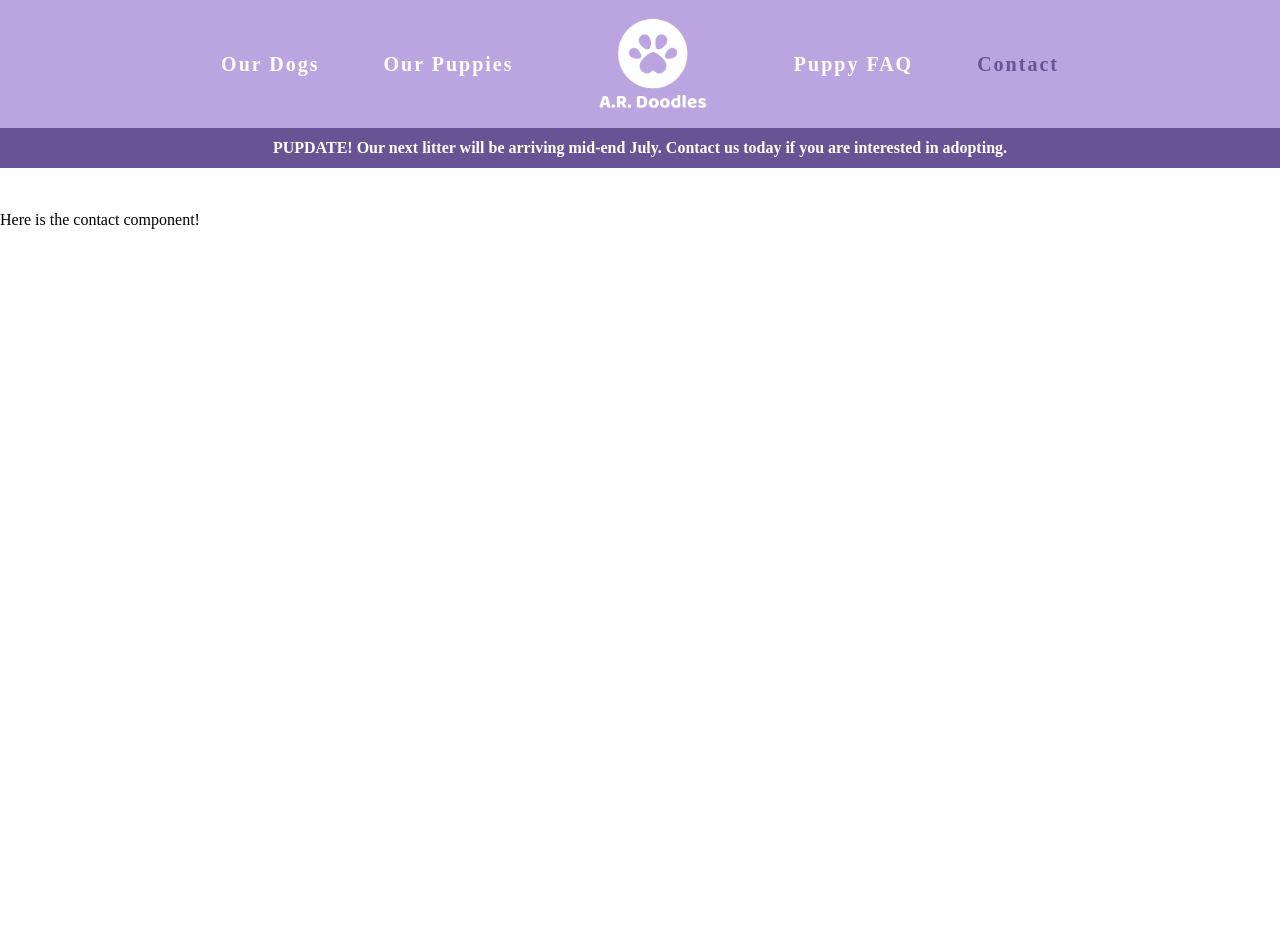
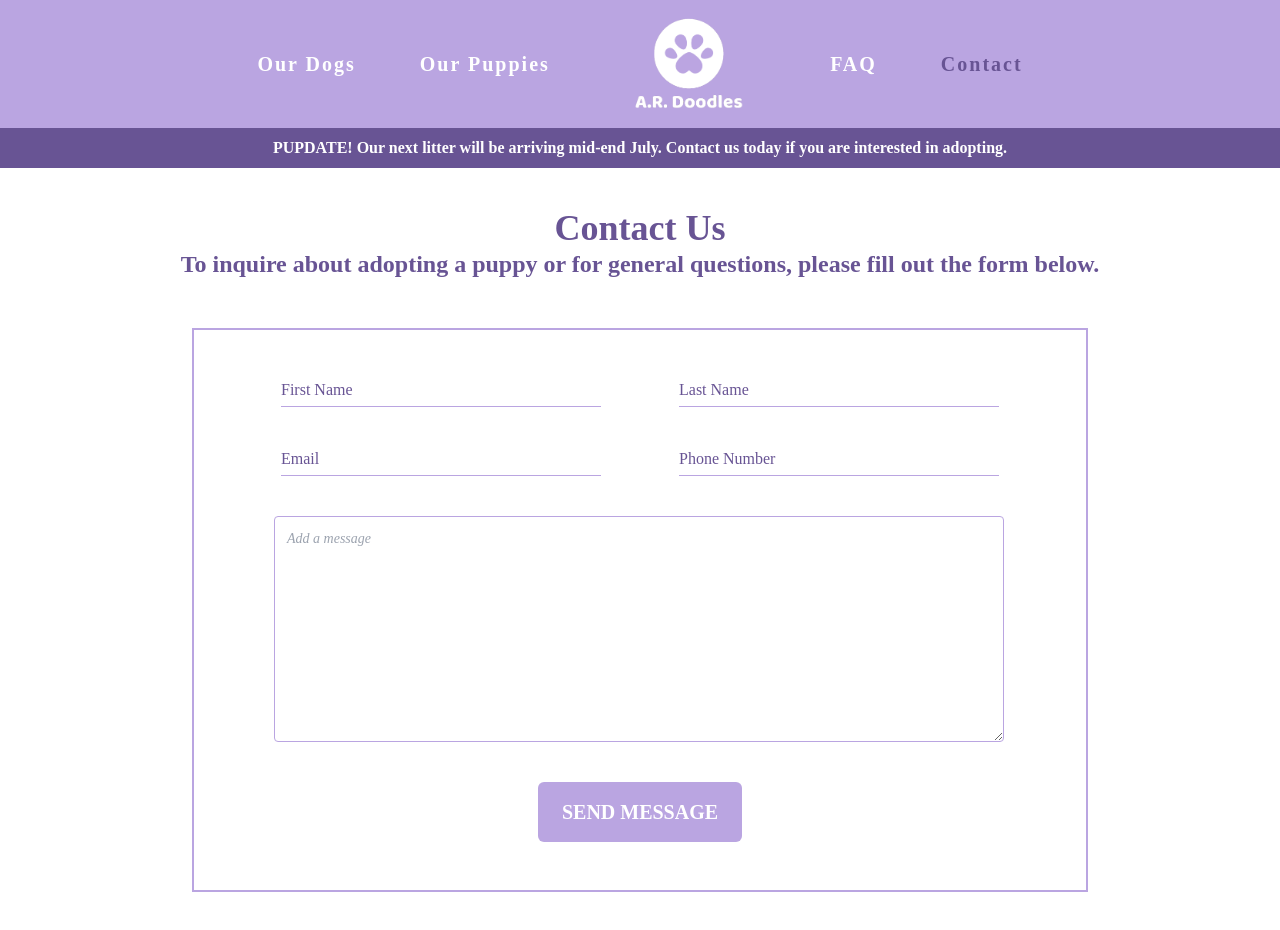
Before and after one commit to juliehockey30/AR-Doodles, a React (Create React App) app: page /contact in a window 1280 px wide. Shown: the top 930 px of the page. Before the commit the page ends 800 px from the top, so only its background shows below. Built offline with nearby package versions, Linux system fonts and the light colour scheme; a web font is replaced by a local one.

Commit message:
add contact form with email

```diff
--- a/package.json
+++ b/package.json
@@ -3,6 +3,7 @@
   "version": "0.1.0",
   "private": true,
   "dependencies": {
+    "@emailjs/browser": "^3.6.2",
     "@testing-library/jest-dom": "^5.16.4",
     "@testing-library/react": "^13.3.0",
     "@testing-library/user-event": "^13.5.0",
--- a/src/components/Contact.jsx
+++ b/src/components/Contact.jsx
@@ -1,5 +1,158 @@
+import emailjs from '@emailjs/browser'
+import { useEffect, useState } from 'react'
+
+const InputField = ({ label, name, setShowError, setter }) => {
+  const handleOnChange = (inputText) => {
+    setShowError(false)
+    setter(inputText)
+  }
+
+  return (
+    <div className="group relative w-80">
+      <input
+        className="peer w-full border-t-0 border-x-0 border-b border-b-lightPurple bg-transparent pt-0 pl-0 pb-1 text-base outline-none focus-within:border-darkPurple focus:ring-0"
+        name={name}
+        onChange={(e) => handleOnChange(e.currentTarget.value)}
+        required
+      />
+      <label
+        className="text-base absolute top-0 left-0 flex transform items-center text-darkPurple transition-all duration-300 group-focus-within:h-1/2 group-focus-within:-translate-y-full group-focus-within:pl-0 group-focus-within:text-xs peer-valid:-translate-y-full peer-valid:pl-0 peer-valid:text-xs"
+        htmlFor={name}
+      >
+        {label}
+      </label>
+    </div>
+  )
+}
+
 const Contact = () => {
-  return <div>Here is the contact component!</div>
+  const [showForm, setShowForm] = useState(true)
+  const [firstName, setFirstName] = useState('')
+  const [lastName, setLastName] = useState('')
+  const [email, setEmail] = useState('')
+  const [phoneNumber, setPhoneNumber] = useState('')
+  const [message, setMessage] = useState('')
+  const [formValid, setFormValid] = useState(false)
+  const [showError, setShowError] = useState(false)
+
+  useEffect(() => {
+    if (
+      firstName !== '' &&
+      lastName !== '' &&
+      email !== '' &&
+      phoneNumber !== '' &&
+      message !== ''
+    ) {
+      setFormValid(true)
+    } else {
+      setFormValid(false)
+    }
+  }, [firstName, lastName, email, phoneNumber, message])
+
+  const handleSetMessage = (message) => {
+    setShowError(false)
+    setMessage(message)
+  }
+
+  const sendMessage = () => {
+    if (!formValid) {
+      setShowError(true)
+      return
+    }
+
+    const templateParams = {
+      from_name: `${firstName} ${lastName}`,
+      from_email: email,
+      from_phone: phoneNumber,
+      message: message,
+    }
+
+    emailjs
+      .send(
+        'service_sjyuadq',
+        'template_99zrv2n',
+        templateParams,
+        'FajNiSDziyV_tPKj6'
+      )
+      .then(
+        () => {
+          setShowForm(false)
+        },
+        (error) => {
+          console.log(error.text)
+        }
+      )
+  }
+
+  return (
+    <div className="pb-16">
+      <p className="text-4xl text-darkPurple font-black text-center">
+        Contact Us
+      </p>
+      <p className="text-2xl text-darkPurple font-black text-center">
+        To inquire about adopting a puppy or for general questions, please fill
+        out the form below.
+      </p>
+      <div className="border-2 border-lightPurple max-w-4xl mx-auto mt-12 p-12 flex flex-col">
+        {showForm ? (
+          <>
+            <div className="flex mb-10 justify-around">
+              <InputField
+                label="First Name"
+                setShowError={setShowError}
+                setter={setFirstName}
+              />
+              <InputField
+                label="Last Name"
+                setShowError={setShowError}
+                setter={setLastName}
+              />
+            </div>
+            <div className="flex justify-around">
+              <InputField
+                label="Email"
+                setShowError={setShowError}
+                setter={setEmail}
+              />
+              <InputField
+                label="Phone Number"
+                setShowError={setShowError}
+                setter={setPhoneNumber}
+              />
+            </div>
+            <textarea
+              className="mx-8 my-10 w-11/12 rounded border border-lightPurple bg-white p-3 text-sm outline-0 placeholder:italic focus:border-darkPurple"
+              cols={2}
+              onChange={(e) => handleSetMessage(e.currentTarget.value)}
+              placeholder="Add a message"
+              rows={10}
+              value={message}
+            />
+            {showError ? (
+              <p className="text-warningRed font-black text-center mb-4">
+                Please fill out the entire form before sending
+              </p>
+            ) : null}
+            <button
+              className="mx-auto bg-lightPurple hover:bg-darkPurple text-white text-xl font-extrabold py-4 px-6 rounded-md"
+              onClick={sendMessage}
+            >
+              SEND MESSAGE
+            </button>
+          </>
+        ) : (
+          <>
+            <p className="text-darkPurple text-2xl font-bold text-center">
+              Message sent!
+            </p>
+            <p className="text-lightPurple text-lg text-center">
+              We will get back to you as quickly as we can.
+            </p>
+          </>
+        )}
+      </div>
+    </div>
+  )
 }
 
 export default Contact
--- a/src/components/Dogs.jsx
+++ b/src/components/Dogs.jsx
@@ -9,7 +9,9 @@ const Dogs = () => {
       </p>
       <div className="flex w-full mt-12">
         <div className="w-1/2 text-center">
-          <p className="text-xl text-lightPurple font-black">Mom</p>
+          <p className="text-xl text-lightPurple font-black">
+            Mom - Goldendoodle
+          </p>
           <p className="text-3xl text-darkPurple font-black">LULU</p>
           <div className="flex items-center justify-center">
             <img className="mt-8 mr-2 max-h-96" src={Lulu1} />
@@ -17,7 +19,9 @@ const Dogs = () => {
           </div>
         </div>
         <div className="w-1/2 text-center">
-          <p className="text-xl text-lightPurple font-black">Dad</p>
+          <p className="text-xl text-lightPurple font-black">
+            Dad - Labradoodle
+          </p>
           <p className="text-3xl text-darkPurple font-black">LUMI</p>
         </div>
       </div>
--- a/src/components/FAQ.jsx
+++ b/src/components/FAQ.jsx
@@ -1,5 +1,30 @@
+const Question = ({ text }) => {
+  return <p className="text-2xl text-darkPurple font-black">{text}</p>
+}
+
+const Answer = ({ text }) => {
+  return <p className="text-lg text-lightPurple font-black mb-4">{text}</p>
+}
+
 const FAQ = () => {
-  return <div>Here is the FAQ component!</div>
+  return (
+    <div className="pb-16">
+      <p className="text-4xl text-darkPurple font-black text-center">
+        Questions?
+      </p>
+      <p className="text-2xl text-darkPurple font-black text-center">
+        We have answers!
+      </p>
+      <div className="px-12 mt-12">
+        <Question text="What's a doodle?" />
+        <Answer text='A "doodle" often refers to a breed that is a cross between a poodle and another breed. Lulu, our pups mom, is a "Goldendoodle" because her mom was a Golden Retriever and her Dad was a poodle. Lumi, our pups Dad, is a "Labradoodle" because his mom was a poodle and his dad was a black labrador retriever.' />
+        <Question text="Are your dogs hypoallergenic?" />
+        <Answer text="Yes! Because of the poodle bloodline in them, they are considered hypoallergenic" />
+        <Question text="How much does a puppy cost?" />
+        <Answer text="Our puppies cost $1500 and to reserve ahead of time, you must put down a $500 deposit. The deposit is only refundable if there are not enough puppies in the litter for everyone with a reservation. Puppies are adopted on a first come first serve basis. Unfortunately we cannot refund your deposit if there are still puppies available but the specific color or gender you would like is not." />
+      </div>
+    </div>
+  )
 }
 
 export default FAQ
--- a/src/components/Home.jsx
+++ b/src/components/Home.jsx
@@ -6,7 +6,7 @@ const Home = () => {
       <h1 className="text-4xl text-darkPurple font-black">
         Doodle Puppy Breeder
       </h1>
-      <h3 className="text-2xl text-darkPurple font-black">Denver, CO</h3>
+      <h3 className="text-2xl text-darkPurple font-black">Aurora, CO</h3>
       <img className="max-w-[50rem] mt-8" src={Doodles} />
     </div>
   )
--- a/src/components/NavBar.jsx
+++ b/src/components/NavBar.jsx
@@ -33,11 +33,7 @@ const NavBar = () => {
       <Link className="mx-12" to="/">
         <img className="w-4- h-24" src={LogoWhite} />
       </Link>
-      <NavLink
-        isSelected={currentPathName === '/faq'}
-        text="Puppy FAQ"
-        to="/faq"
-      />
+      <NavLink isSelected={currentPathName === '/faq'} text="FAQ" to="/faq" />
       <NavLink
         isSelected={currentPathName === '/contact'}
         text="Contact"
--- a/src/components/Puppies.jsx
+++ b/src/components/Puppies.jsx
@@ -16,7 +16,7 @@ const Puppies = () => {
       </p>
       <p className="text-2xl text-darkPurple font-black text-center">
         Contact us today if you are interested in adopting a pup from this
-        litter!{' '}
+        litter!
       </p>
       <Link
         className="bg-lightPurple hover:bg-darkPurple text-white mt-4 text-xl font-extrabold py-4 px-6 rounded-md"
@@ -27,7 +27,7 @@ const Puppies = () => {
       <p className="text-4xl text-darkPurple font-black text-center mt-16">
         Our last litter born on June 15th, 2021
       </p>
-      <div className="mx-8 mt-0 mb-12 flex flex-wrap">
+      <div className="mx-8 mt-0 mb-12 flex flex-wrap justify-center">
         {listOfImages.map((image, index) => (
           <img className="max-h-96 m-2" key={index} src={image}></img>
         ))}
--- a/tailwind.config.js
+++ b/tailwind.config.js
@@ -5,6 +5,8 @@ module.exports = {
     colors: {
       darkPurple: '#685494',
       lightPurple: '#baa5e1',
+      transparent: 'transparent',
+      warningRed: '#fc1557',
       white: '#ffffff',
     },
     fontFamily: {
```
Also changed, not shown: 1 other file (tests, documents, lock files or other folders).
